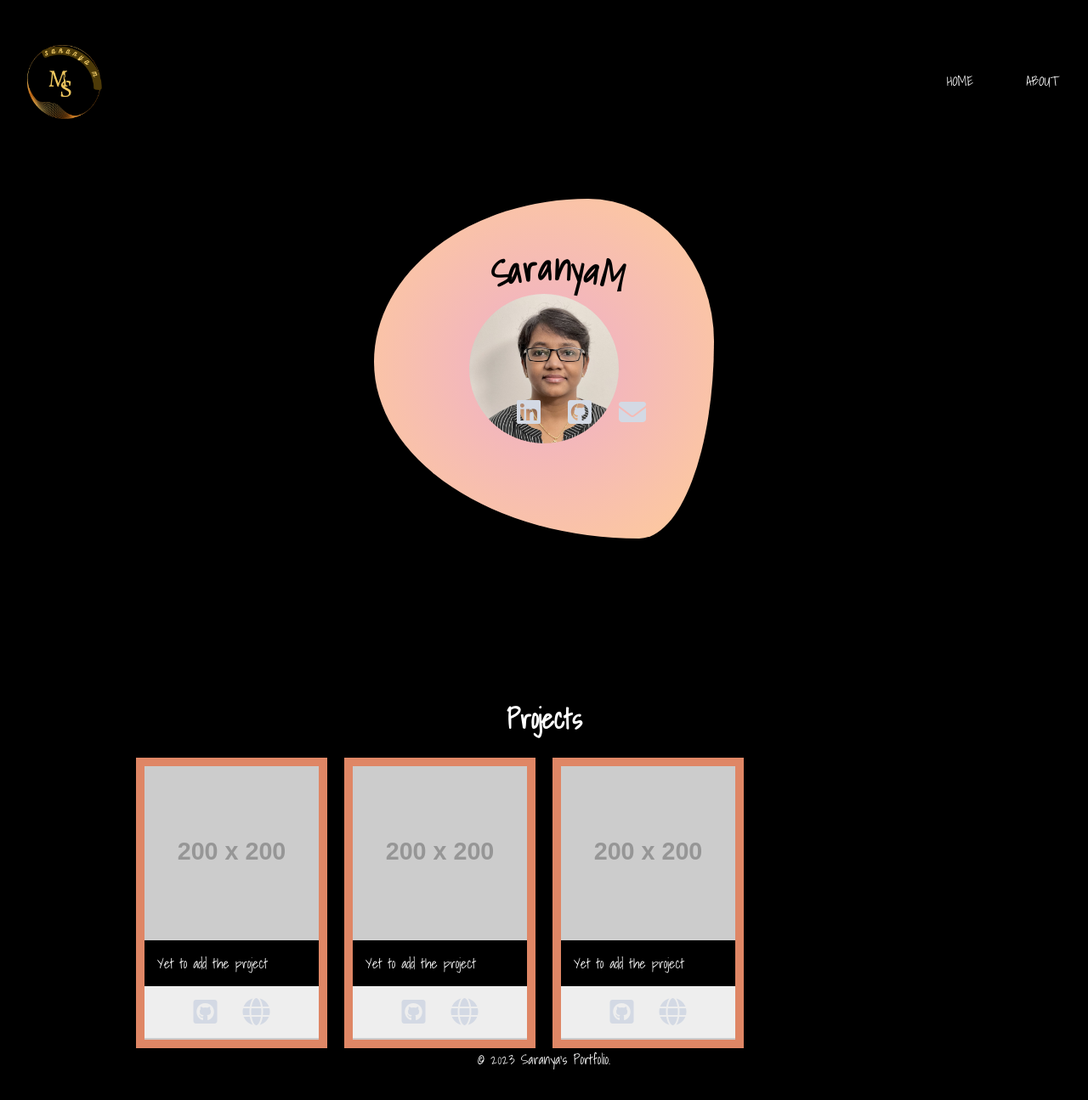
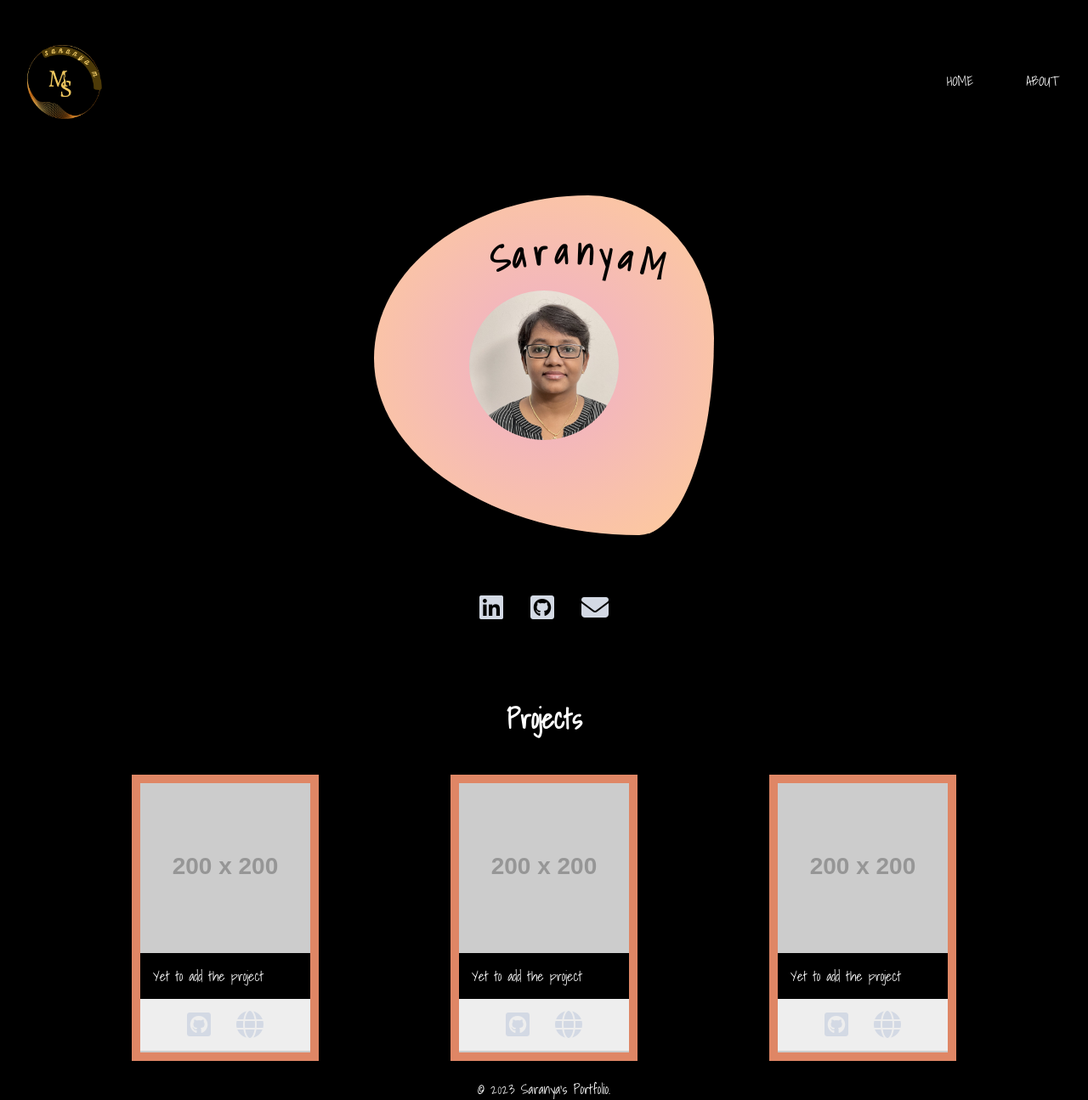
Before and after one commit to sarayum/sarayum.github.io, a plain HTML site: page index.html in a window 1280 px wide. Shown: the whole page at 85% size. Before the commit the page ends 1260 px from the top, so only its background shows below. Drawn offline with Linux system fonts and the light colour scheme; placeholder pictures from the web are drawn by us.

Commit message:
modified display of project cards

```diff
--- a/cards.css
+++ b/cards.css
@@ -1,20 +1,24 @@
 
 main {
-    height: 100%;
+    /* height: 100%;
     display: flex;
     flex-direction: column;
     justify-content: center;
-    align-items: center;
+    align-items: center;*/
     /* overflow: scroll; */
     /* flex-wrap: wrap; */
-    background: black;
+    /* background: black; */
 }
 
 .grid-container {
     margin: 0 auto;
-    max-width: 1000px;
-    display: grid;
-    grid-template-columns: repeat(auto-fill, minmax(225px, 1fr));
+    max-width: 100%;
+    display: flex;
+    flex-wrap: wrap;
+    justify-content: space-evenly;
+    padding: 20px;
+    /* display: grid;
+    grid-template-columns: repeat(auto-fill, minmax(225px, 1fr)); */
     gap: 20px;
 
 }
@@ -29,7 +33,8 @@ main h1 {
 
 .card {
     border: 10px solid rgb(223, 134, 101);
-
+    display: flex;
+    flex-direction: column;
 }
 
 .card--image {
--- a/curvedtext.css
+++ b/curvedtext.css
@@ -2,14 +2,15 @@ h1 span {
     font-size: 42px ;
     transform-origin: bottom;
     font-family: 'Shadows Into Light', cursive;
-    height: 300px;
+    height: 400px;
     width: 50px;
 
     /* left: 50;
     top: 50; */
-     position: absolute;
+    position: absolute;
     top:12%;
-    left:46%;
+    left:50%;
+    /* transform: translate(-12%,24%); */
     }
     .c1 {
     transform: rotate(-10deg);
--- a/hover.css
+++ b/hover.css
@@ -7,6 +7,7 @@
 .randomshape:hover{
     opacity: 0.7;
      left: 20%;
+     transform: translateX(-30%);
      transition: left 1s ease-in-out;
  }
 
@@ -22,15 +23,15 @@
  }
 
 
- #hover-a:hover .fa-linkedin:before {
+ .hover-a:hover .fa-linkedin:before {
     color: coral
 }
 
-#hover-a:hover .fa-square-github:before {
+.hover-a:hover .fa-square-github:before {
     color: coral
 }
 
-#hover-a:hover .fa-envelope:before {
+.hover-a:hover .fa-envelope:before {
     color: coral;
 }
 
--- a/index.html
+++ b/index.html
@@ -31,22 +31,22 @@
         <nav>
             <img src="./rss/images/Saranya logo.png" alt="logo" class="logo">
             <ul>
-                <li id ="navli"><a class="anchortext" href="#">HOME</a></li>
-                <li id ="navli"><a class="anchortext" id="open-btn" href="#">ABOUT</a></li>
+                <li class="navli"><a class="anchortext" href="#">HOME</a></li>
+                <li class="navli"><a class="anchortext" id="open-btn" href="#">ABOUT</a></li>
             </ul>
         </nav>
 
        <section class="shape-image">
             <div class="randomshape">
-                <h1 class="text-center">
-                    <span class="c1" id="text">S</span>
-                    <span class="c2" id="text">a</span>
-                    <span class="c3" id="text">r</span>
-                    <span class="c4" id="text">a</span>
-                    <span class="c5" id="text">n</span>
-                    <span class="c6" id="text">y</span>
-                    <span class="c7" id="text">a</span>
-                    <span class="c8" id="text">M</span>
+                <h1 class="text-center" id="text">
+                    <span class="c1" >S</span>
+                    <span class="c2" >a</span>
+                    <span class="c3" >r</span>
+                    <span class="c4" >a</span>
+                    <span class="c5" >n</span>
+                    <span class="c6" >y</span>
+                    <span class="c7" >a</span>
+                    <span class="c8" >M</span>
                 </h1>
                 <div class="image-container">
                 <img id="image" src="./rss/images/Headshot_Muthulingam_Saranyadevi.jpg" alt="Saranya's Picture">
@@ -56,19 +56,13 @@
         <div class="font-awesome">
             <ul>
                 <li>
-                    <span>
-                    <a id="hover-a" href="https://www.linkedin.com/in/saranya-muthulingam/" target="_blank" aria-label="LinkedIn" data-title="Connect With Me"><i class="fa-brands fa-linkedin fa-2xl" style="color: #d3d9e4;"></i></a>
-                    </span>
+                    <a class="hover-a" href="https://www.linkedin.com/in/saranya-muthulingam/" target="_blank" aria-label="LinkedIn" data-title="Connect With Me"><i class="fa-brands fa-linkedin fa-2xl" style="color: #d3d9e4;"></i></a>
                 </li>
                 <li>
-                    <span>
-                    <a id="hover-a" href="https://github.com/sarayum" target="_blank" aria-label="GitHub" data-title="My Github Repositories"><i id="icons" class="fa-brands fa-square-github fa-2xl" style="color: #d3d9e4;"></i></a>
-                    </span>
+                    <a class="hover-a" href="https://github.com/sarayum" target="_blank" aria-label="GitHub" data-title="My Github Repositories"><i class="fa-brands fa-square-github fa-2xl" style="color: #d3d9e4;"></i></a>
                 </li>
                 <li>
-                    <span>
-                    <a id="hover-a" href="mailto:saranya.sarayu@gmail.com" aria-label="Email" data-title="Email Me"><i class="fa-solid fa-envelope fa-2xl" style="color: #d3d9e4;"></i></a>
-                    </span>
+                    <a class="hover-a" href="mailto:saranya.sarayu@gmail.com" aria-label="Email" data-title="Email Me"><i class="fa-solid fa-envelope fa-2xl" style="color: #d3d9e4;"></i></a>
                 </li>
             </ul>
         </div>
@@ -96,8 +90,8 @@
                     <p> Yet to add the project </p>
                 </div>
                 <div class="card--icons">
-                    <a id="hover-a" href="https://github.com/sarayum" target="_blank" aria-label="GitHub" data-title="My Github Repositories"><i id="icons" class="fa-brands fa-square-github fa-2xl" style="color: #d3d9e4;"></i></a>
-                    <a id="hover-a" href="https://github.com/sarayum" target="_blank" aria-label="GitHub" data-title="My Github Repositories"><i id="icons" class="fa-solid fa-globe fa-2xl" style="color: #d3d9e4;"></i></a>
+                    <a class="hover-a" href="https://github.com/sarayum" target="_blank" aria-label="GitHub" data-title="My Github Repositories"><i class="fa-brands fa-square-github fa-2xl" style="color: #d3d9e4;"></i></a>
+                    <a class="hover-a" href="https://github.com/sarayum" target="_blank" aria-label="GitHub" data-title="My Github Repositories"><i class="fa-solid fa-globe fa-2xl" style="color: #d3d9e4;"></i></a>
                 </div>
             </div>
 
@@ -107,18 +101,19 @@
                     <p> Yet to add the project </p>
                 </div>
                 <div class="card--icons">
-                    <a id="hover-a" href="https://github.com/sarayum" target="_blank" aria-label="GitHub" data-title="My Github Repositories"><i id="icons" class="fa-brands fa-square-github fa-2xl" style="color: #d3d9e4;"></i></a>
-                    <a id="hover-a" href="https://github.com/sarayum" target="_blank" aria-label="GitHub" data-title="My Github Repositories"><i id="icons" class="fa-solid fa-globe fa-2xl" style="color: #d3d9e4;"></i></a>
+                    <a class="hover-a" href="https://github.com/sarayum" target="_blank" aria-label="GitHub" data-title="My Github Repositories"><i class="fa-brands fa-square-github fa-2xl" style="color: #d3d9e4;"></i></a>
+                    <a class="hover-a" href="https://github.com/sarayum" target="_blank" aria-label="GitHub" data-title="My Github Repositories"><i class="fa-solid fa-globe fa-2xl" style="color: #d3d9e4;"></i></a>
                 </div>
             </div>
+
             <div class="card">
                 <img src="https://placehold.jp/200x200.png" alt="" class="card--image">
                 <div class="card--content">
                     <p> Yet to add the project </p>
                 </div>
                 <div class="card--icons">
-                    <a id="hover-a" href="https://github.com/sarayum" target="_blank" aria-label="GitHub" data-title="My Github Repositories"><i id="icons" class="fa-brands fa-square-github fa-2xl" style="color: #d3d9e4;"></i></a>
-                    <a id="hover-a" href="https://github.com/sarayum" target="_blank" aria-label="GitHub" data-title="My Github Repositories"><i id="icons" class="fa-solid fa-globe fa-2xl" style="color: #d3d9e4;"></i></a>
+                    <a class="hover-a" href="https://github.com/sarayum" target="_blank" aria-label="GitHub" data-title="My Github Repositories"><i class="fa-brands fa-square-github fa-2xl" style="color: #d3d9e4;"></i></a>
+                    <a class="hover-a" href="https://github.com/sarayum" target="_blank" aria-label="GitHub" data-title="My Github Repositories"><i class="fa-solid fa-globe fa-2xl" style="color: #d3d9e4;"></i></a>
                 </div>
             </div>
         </div>
--- a/style.css
+++ b/style.css
@@ -32,7 +32,7 @@ nav {
     height:150px;
 }
 
-#navli {
+.navli {
     display: inline-block;
     padding: 20px;
     list-style: none;
@@ -45,12 +45,12 @@ nav {
 
 }
 
-#anchortext:hover {
+.anchortext:hover {
     color: coral;
     transition: .5s;
 }
 
-.shape-image {
+.shape-image { /* container for shape, profile */
 position: relative;
 display: flex;
 justify-content: center;
@@ -61,13 +61,13 @@ padding: 20px;
 }
 
 .randomshape {
-    position: absolute;
-    top:60%;
+
     display: flex;
     justify-content: center;
     align-items: center;
     width: 25rem;
     height: 25rem;
+
 
     /* background: rgb(238,174,202);
     background: linear-gradient(90deg, rgba(238,174,202,1) 0%, rgba(255,204,153,1) 100%);
@@ -95,37 +95,18 @@ padding: 20px;
 
 }
 
-/* .randomshape .text-center {
-    position: absolute;
-    top:16%;
-    left:48%;
-
-} */
-
-
-.font-awesome {
-    position:absolute;
-    top:55%;
-    left:45%;
+.font-awesome { /* social icons container */
     display: flex;
     justify-items: center;
     align-items: center;
-    /* margin: 10px 0; */
-    /* padding: 10px 0; */
 }
 
-/*.button {
-    width:50px;
-    height:px;
-    background-color: rgb(145, 151, 160);
-    font-size: 2rem;
-    border: .5px solid rgb(145, 151, 160);
-}  */
-
 .font-awesome ul {
+    width:100%;
     list-style: none;
     display: flex;
     justify-content: center;
+    align-content: center;
     padding: 1rem;
 }
 .font-awesome li {
```
